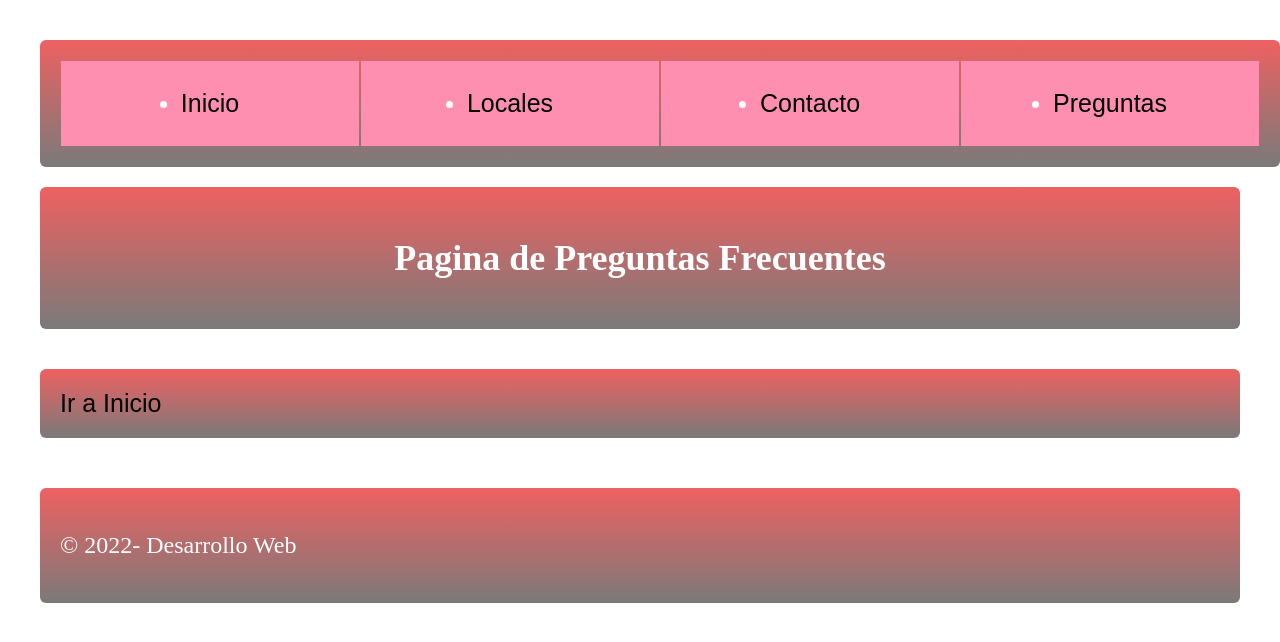
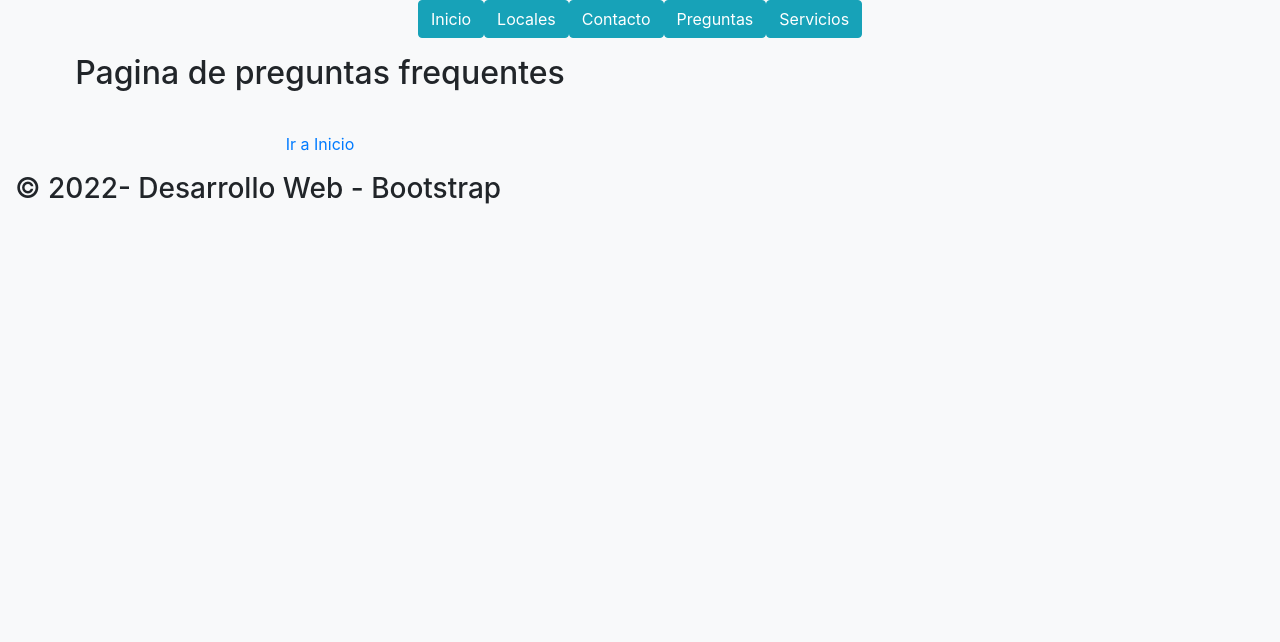
Before and after one commit to Nesuki/IdeaReposteriaConBootstrapAguero, a plain HTML site: page pages/preguntasfrec.html in a window 1280 px wide. Drawn offline with nearby package versions, Linux system fonts and the light colour scheme.

Commit message:
Updated Classes

```diff
--- a/pages/preguntasfrec.html
+++ b/pages/preguntasfrec.html
@@ -5,40 +5,50 @@
     <meta http-equiv="X-UA-Compatible" content="IE=edge">
     <meta name="viewport" content="width=device-width, initial-scale=1.0">
     <title>Servicios</title>
-    <link rel="stylesheet" href="../css/style.css">
+    <link rel="stylesheet" href="https://cdn.jsdelivr.net/npm/bootstrap@4.0.0/dist/css/bootstrap.min.css" integrity="sha384-Gn5384xqQ1aoWXA+058RXPxPg6fy4IWvTNh0E263XmFcJlSAwiGgFAW/dAiS6JXm" crossorigin="anonymous">
 </head>
-<body>
+<body  class="bg-light bg-gradient">
 
-    <header id="Encabezado">
-        <header id="Encabezado">
-            <div class="grid-container">
-                <div class="grid-item a">
-                    <div class="flexgroup">
-                        <ul class="flex-item">
-                            <li><a href="../index.html">Inicio</a></li>
-                        </ul>
-                        <ul class="flex-item">
-                        <li><a href="../pages/locales.html">Locales</a></li>
-                        </ul>
+    <header id="Encabezado ">
 
-                        <ul class="flex-item">
-                            <li><a href="../pages/contacto.html">Contacto</a></li>
-                        </ul>
+        <div class="container d-flex justify-content-center">
+            <p class="d-flex justify-content-center">
+                <nav class="nav">
+                    <li class="nav-item">
+                       <a class="btn btn-info" href="../index.html">Inicio</a>
+                    </li>
+                    <li class="nav-item ">
+                        <a class="btn btn-info" href="../pages/locales.html">Locales</a>
+                    </li>
 
-                        <ul class="flex-item">
+                    <li class="nav-item">
+                        <a class="btn btn-info" href="../pages/contacto.html">Contacto</a>
+                    </li>
 
-                            <li><a href="../pages/preguntasfrec.html">Preguntas</a></li>
-                        </ul>
-                    </div>
-                </div>
-    </header>
+                     <li class="nav-item">
+                        <a class="btn btn-info" href="../pages/preguntasfrec.html">Preguntas</a>
+                    </li>
+
+                    <li class="nav-item">
+                        <a class="btn btn-info" href="../pages/servicios.html">Servicios</a>
+                    </li>
+
+
+                </nav>
+
+
+            </div>
+
+        </div>
 
     <section>
         <div class="grid-container">
             <div class="grid-item b">
-                <h1>Pagina de Preguntas Frecuentes</h1>
+                <h2 class="col-sm-6 text-center py-3">
+                    Pagina de preguntas frequentes
+                </h2>
             </div>
-            <div class="grid-item e">
+            <div class="col-sm-6 text-center py-3">
                 <a href="../index.html">Ir a Inicio</a>
             </div>
         </div>
@@ -46,15 +56,13 @@
 
     </section>
 
-    <section id="footer">
-        <footer>
-            <div class="grid-container">
-                <div class="grid-item e">
-                    <p>&copy; 2022- Desarrollo Web</p>
-                </div>
+    <footer class>
+        <h3 class="grid-container col-sm-6">
+            <div class="grid-item e">
+                <p>&copy; 2022- Desarrollo Web - Bootstrap</p>
             </div>
-        </footer>
-    </section>
+        </h3>
+    </footer>
 
 
 </body>
```
Also changed, not shown: index.html (+13 -11 lines), pages/contacto.html (+6 -3 lines), pages/locales.html (+39 -33 lines), pages/servicios.html (+47 -7 lines).
